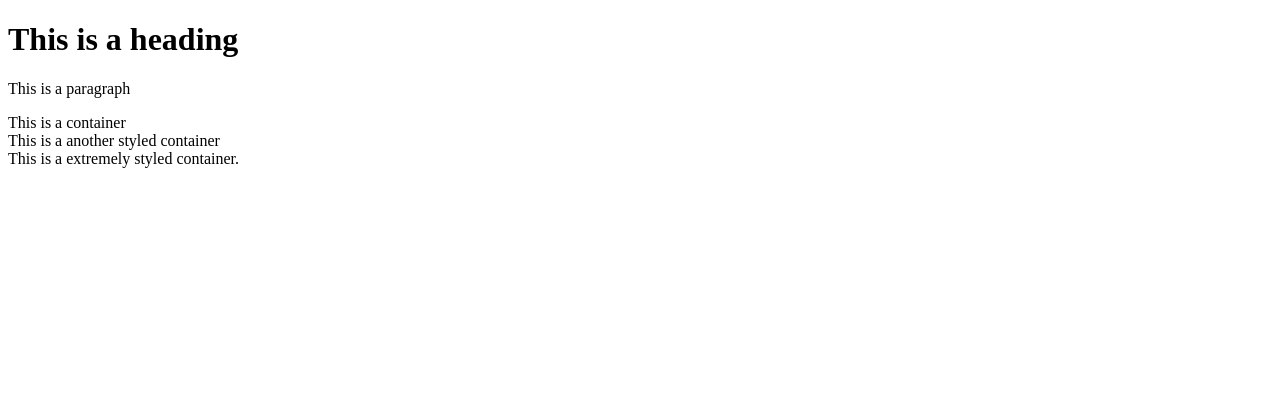
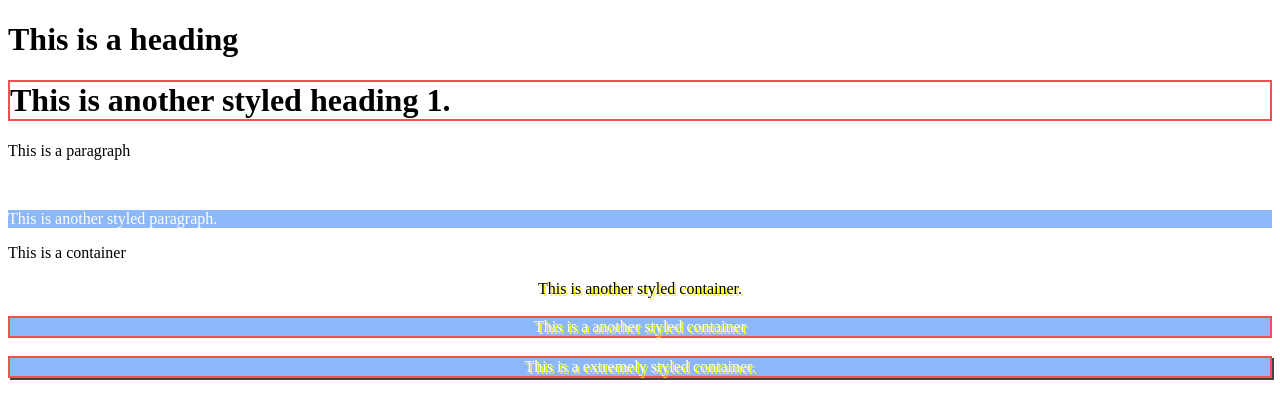
Before and after one commit to MelanieOMellow/2025WebDevelopment, a plain HTML site: page WDLesson2_2Practical/index.html in a window 1280 px wide. Drawn offline with Linux system fonts and the light colour scheme.

Commit message:
update 10/16/25

```diff
--- a/WDLesson2_2Practical/index.html
+++ b/WDLesson2_2Practical/index.html
@@ -13,23 +13,35 @@
 
     <h1>This is a heading</h1>
     <!-- Challenge 1: Create another heading 1 with the text "This is another styled heading 1."
-         Add a class of "highlight" to the heading 1
-    -->
+         Add a class of "highlight" to the heading 1  -->
+
+    <h1 class="highlight">This is another styled heading 1.</h1>
+
     <p> This is a paragraph </p>
+
+    <br>
     <!-- Challenge 2: Create another paragraph with the text "This is another styled paragraph."
          Add a class of "info" to the paragraph
     -->
+  <p class="info">This is another styled paragraph.</p>
+    <div>This is a container</div>
 
-    <div> This is a container </div>
+    <br>
+
     <!-- Challenge 3: Create another container with the text "This is another styled container."
          Add a class of "special" to the container
     -->
+  <div class="special">This is another styled container.</div>
+
+  <br>
 
     <!-- Challenge 4: Give the container below a class of info, highlight and special-->
-    <div> This is a another styled container </div>
+  <div class="info highlight special"> This is a another styled container </div>
+
+  <br>
 
     <!-- Challenge Bonus: Give the container below a class of info, highlight, special and shadow-->
-    <div> This is a extremely styled container. </div>
+    <div class="info highlight special shadow"> This is a extremely styled container. </div>
 
     <!-- All other Challenges are in style.css -->
   </body>
--- a/WDLesson2_2Practical/style.css
+++ b/WDLesson2_2Practical/style.css
@@ -10,11 +10,26 @@
 /* Challenge 6: Change the background color to blue, the color of the text to white for all elements
 with a class of "info" */
 
+.info{
+  background-color: rgb(140, 183, 248);
+  color: white;
+}
+
 /* Challenge 7: Add a border of 2px solid red for all elements with a class of "highlight" */
-
+.highlight{
+  border: 2px solid rgb(241, 81, 81);
+}
 /* Challenge 8: Align the text in the center and drop a shadow on the text of 2px 2px yellow  for
 all elements with a class of "special"
 */
+.special{
+  text-align: center;
+  text-shadow: 2px 2px yellow;
+}
 
 /* Challenge Bonus: Create a CSS rule for a class named "shadow".
 Apply a shadow to the box around the elements that is 2px 2px  gray. */
+
+.shadow{
+  box-shadow: 2px 2px rgb(68, 68, 68);
+}
```
